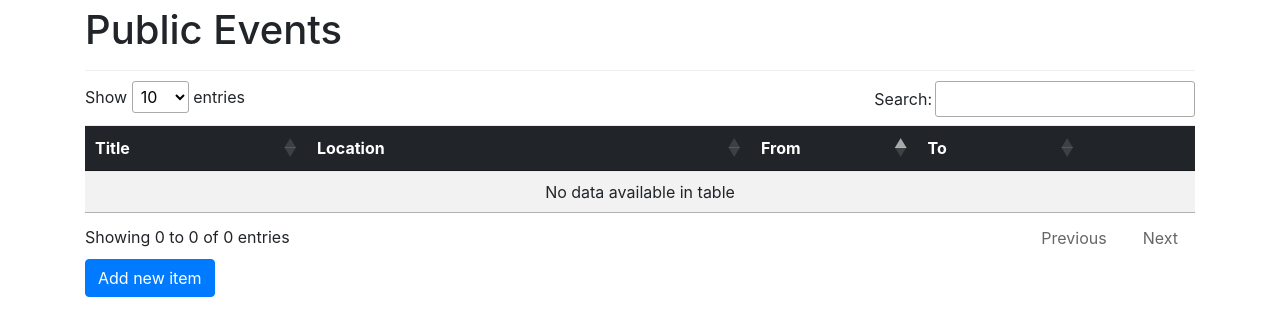
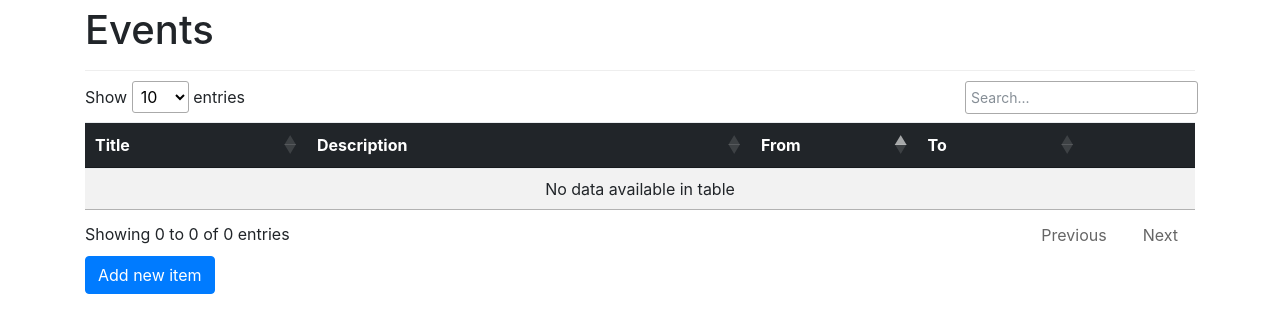
Before and after one commit to william-fan/cs4920-copy, a Flask app: template templates/publicevents.html in a window 1280 px wide. Shown: the part 62-398 px from the top of the page. Run offline with Flask 2, Linux system fonts and the light colour scheme; the template is opened without the code that fills it, so the values that code supplies are empty; some libraries are stand-ins or nearby versions.

Commit message:
Change event text, change table search layout

```diff
--- a/templates/publicevents.html
+++ b/templates/publicevents.html
@@ -2,7 +2,7 @@
 {% set active_page = "events" %}
 
 {% block title %}
-Public Events
+Events
 {% endblock %}
 
 {% block content %}
@@ -11,7 +11,7 @@ Public Events
   <thead class="thead-inverse">
     <tr>
       <th width="20%">Title</th>
-      <th width="40%">Location</th>
+      <th width="40%">Description</th>
       <th width="15%">From</th>
       <th width="15%">To</th>
       <th width="10%"></th>
@@ -51,14 +51,6 @@ Public Events
             <label for="title" class="form-control-label">Title</label>
             <input name="title" type="text" id="title" class="form-control" placeholder="Title" autofocus required>
           </div>
-          <!--<div class="form-group">
-            <label for="visiblity" class="form-control-label">Visibility</label>
-              <select>
-                  <option value="PUBLIC">Private</option>
-                  <option value="private">Friends Only</option>
-                  <option value="private">Public</option>
-              </select>
-          </div>-->
           <div class="form-group">
             <label for="description" class="form-control-label">Description</label>
             <input name="description" type="text" id="description" class="form-control" placeholder="Description" autofocus required>
@@ -98,8 +90,13 @@ Public Events
                 "order": [[2, "asc"]],
                 columnDefs: [
                     { orderable: false, targets: -1 }
-                ]
+                ],
+                language: {
+                    search: "_INPUT_",
+                    searchPlaceholder: "Search..."
+                }
             });
+            $('#events_filter input').addClass('form-control form-control-sm');
         });
     </script>
 {% endblock %}
```
Also changed, not shown: templates/todo.html (+7 -1 lines).
